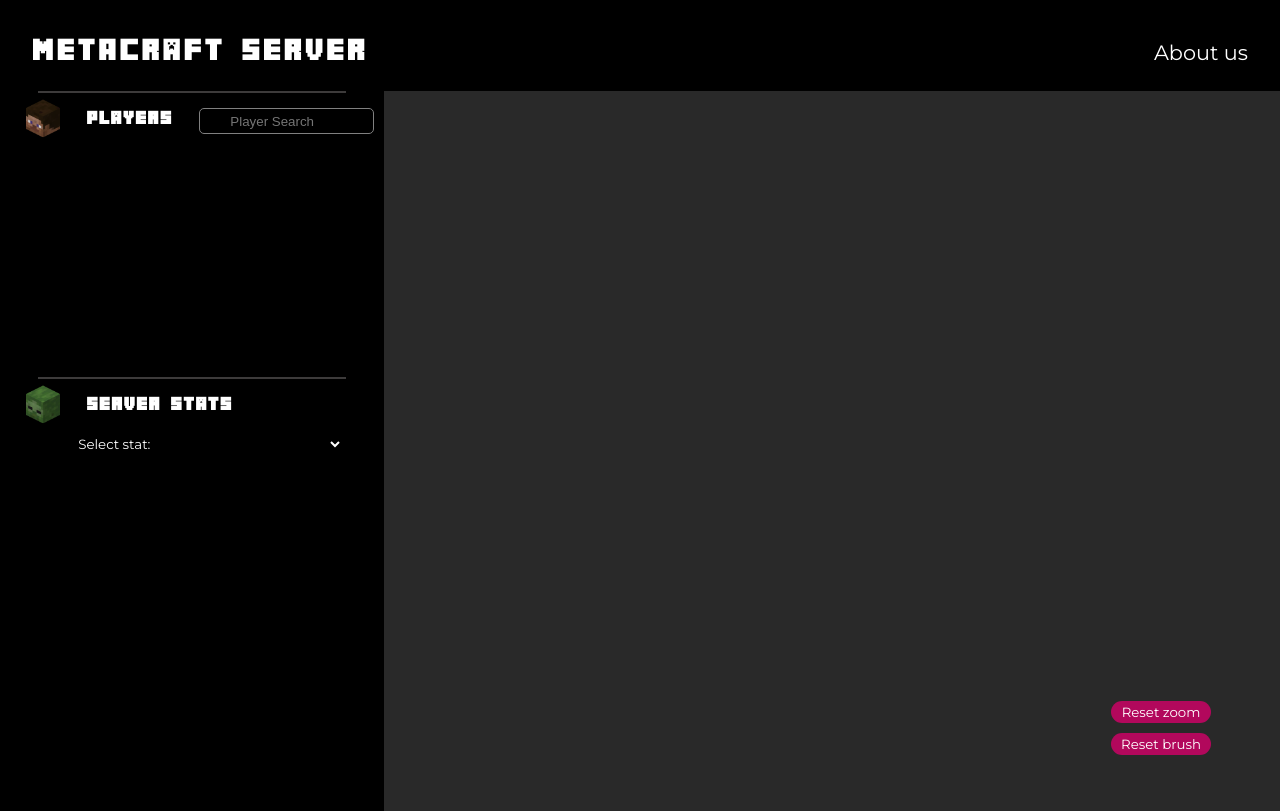
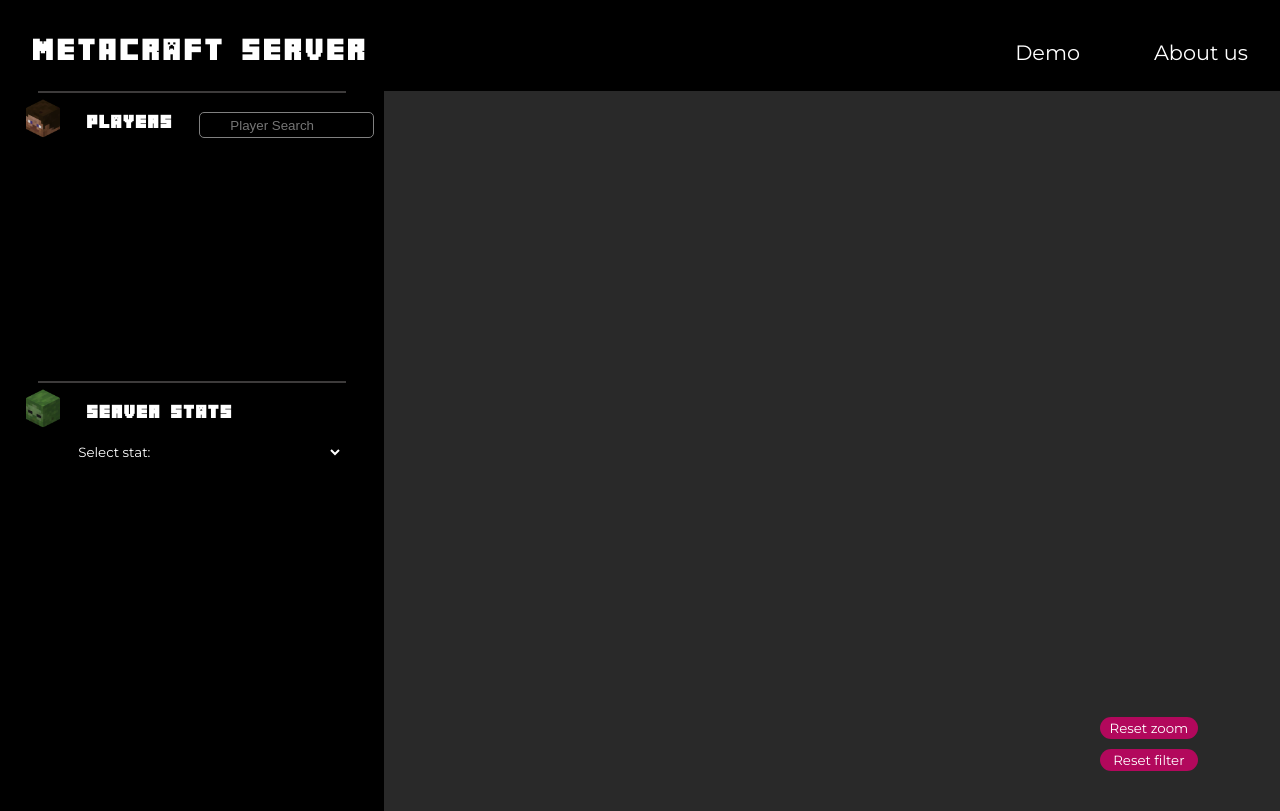
Before and after one commit to lnoharet/metaweb, a website: page public/index.html in a window 1280 px wide. Drawn offline with nearby package versions, Linux system fonts and the light colour scheme; no server answers.

Commit message:
prep for demo

```diff
--- a/public/index.html
+++ b/public/index.html
@@ -5,6 +5,10 @@
     <meta charset="UTF-8">
     <meta name="viewport" content="width=device-width, initial-scale=1.0">
     <link rel="stylesheet" href="style.css">
+    <link
+    rel="stylesheet"
+    href="https://cdnjs.cloudflare.com/ajax/libs/animate.css/4.1.1/animate.min.css"
+  />
     <link href="https://fonts.googleapis.com/css2?family=Montserrat:wght@400;900&display=swap" rel="stylesheet">
     <link href="https://fonts.googleapis.com/css2?family=Montserrat:wght@100;300&display=swap" rel="stylesheet">
     <title>METAweb</title>
@@ -23,7 +27,7 @@
 
         <div class="navbar">
             <div class="headline"><a href="index.html">METAcraft server</a></div>
-            <!-- <a href="about.html" class="demo-btn">Demo</a> -->
+            <a href="demo.html" class="demo-btn">Demo</a>
             <a href="about.html" class="home-btn">About us</a>
         </div>
 
@@ -34,7 +38,7 @@
                     <div class="hr-sidebar"></div>
 
                     <div class="head-group">
-                        <img class="img-head" src="resources/head.png"></img>
+                        <div class="animate__animated animate__headShake"><img class="img-head" src="resources/head.png"></img></div>
                         <h2 class="h2-players">Players</h2>
                         <div id="searchWrapper">
                             <input class="searchBar" type="text" name="searchBar" id="searchBar"
@@ -50,7 +54,7 @@
 
 
                     <div class="head-group-skull">
-                        <img id="stats-img" class="img-head" src="resources/zombie.png"></img>
+                        <div class="animate__animated animate__headShake"><img id="stats-img" class="img-head" src="resources/zombie.png"></img></div>
                         <h2 class="h2-chartText" id="adaptiveText">Server Stats</h2>
                     </div>
 
@@ -83,7 +87,7 @@
 
         <div class="btns-group">
           <button class="btn-heatmap" onclick="reset_heatmap()">Reset zoom</button>
-          <button class="btn-heatmap" onclick="reset_heatmap_filter()">Reset brush</button></div>
+          <button class="btn-heatmap" onclick="reset_heatmap_filter()">Reset filter</button></div>
 
     </div>
     <script src="App.js"> </script>
--- a/public/style.css
+++ b/public/style.css
@@ -58,7 +58,7 @@ body {
   color: white;
   text-decoration: none;
   position: absolute;
-  right: 150px;
+  right: 200px;
 }
 
 .home-btn:hover {
@@ -367,8 +367,8 @@ select {
   flex-direction: column;
   z-index: 5;
   position: absolute;
-  right: 5%;
-  bottom: 5%;
+  right: 6%;
+  bottom: 3%;
 }
 
 .btn-heatmap {
--- a/public/styleabout.css
+++ b/public/styleabout.css
@@ -96,10 +96,24 @@ p {
 
 .p-profile {
     font-size: 0.9rem;
-    margin-top: 0.5rem;
+    margin-top: 0.3rem;
     color: #B2085C;
 }
 
+.demo-btn {
+    font-family: 'Montserrat', sans-serif;
+    font-size: 1.3rem;
+    color: white;
+    text-decoration: none;
+    position: absolute;
+    right: 200px;
+  }
+
+  .demo-btn:hover {
+    color: #B2085C;
+    transform: translateY(-2px);
+    box-shadow: 0 0 5px 2px rgba(0, 0, 0, .3);
+  }
 .img-about {
     height: 15vw;
     width: 15vw;
```
Also changed, not shown: public/about.html (+1 -0 lines), public/demo.html (added, +24 -0 lines).
